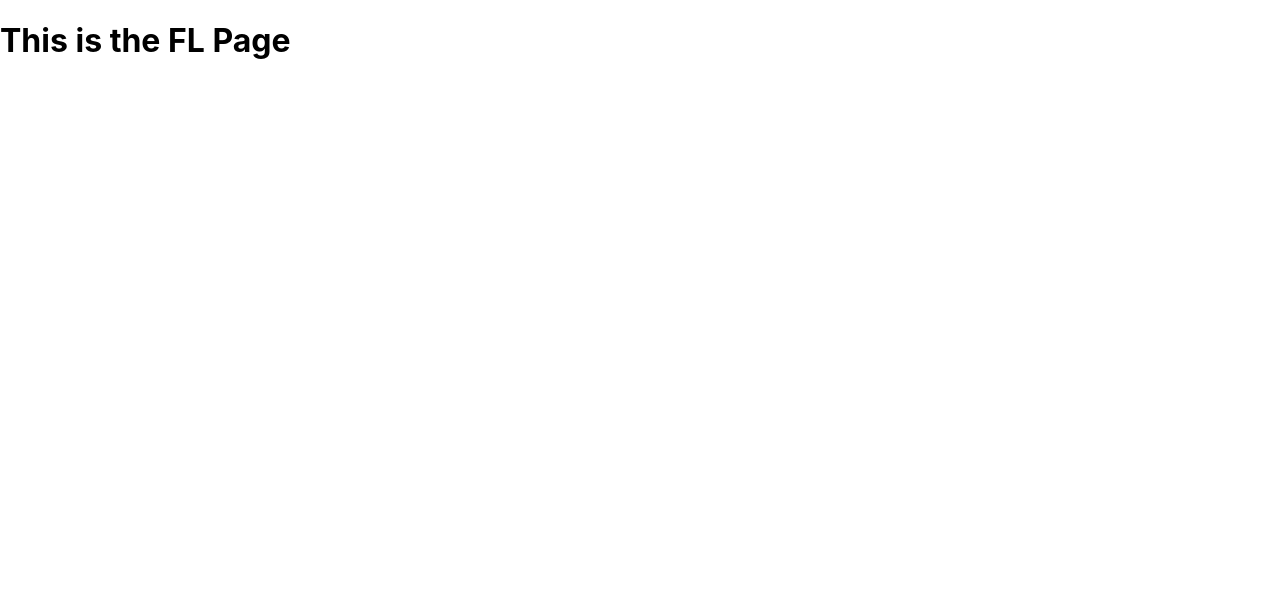
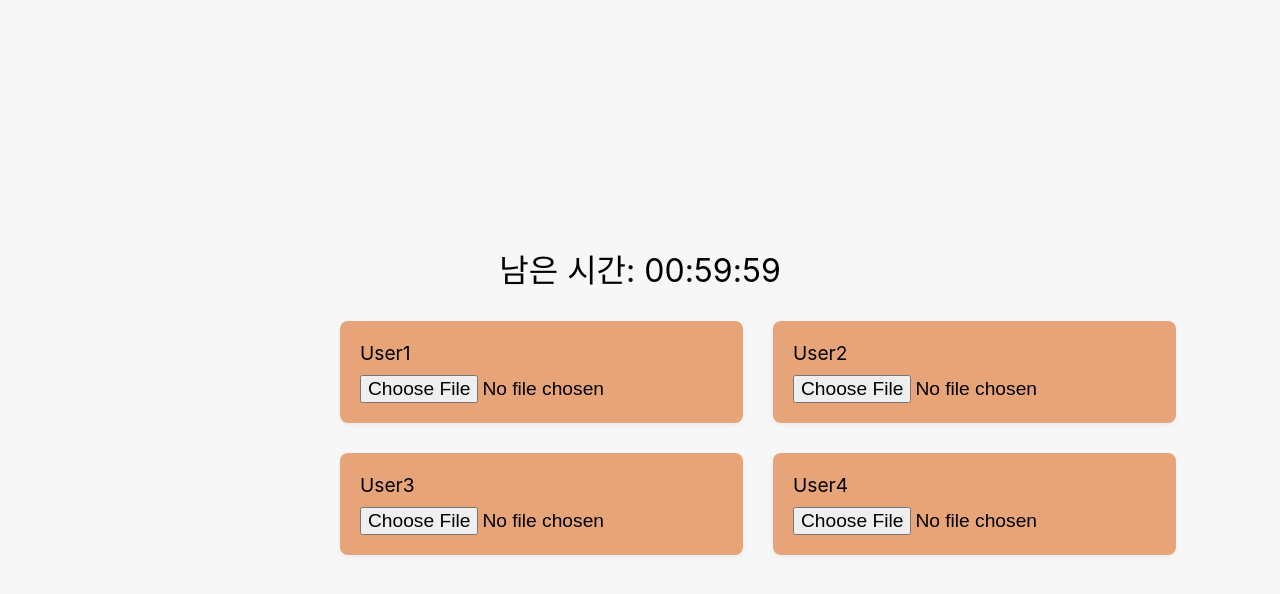
Before and after one commit to ACS-High-School/Frontend, a React (Create React App) app: page /fl in a window 1280 px wide. Shown: the top 594 px of the page. Built offline with nearby package versions, Linux system fonts and the light colour scheme.

Commit message:
feat : FLPage 구현
- 유저 목록과 파일 업로드 폼 구현
- 업로드 시 색상 변경
- 모두 업로드 시 학습 시작 버튼 생성

- 요소에 대한 정렬과 스타일 조정 필요

```diff
--- a/src/components/FLPage.jsx
+++ b/src/components/FLPage.jsx
@@ -1,7 +1,73 @@
-import React from 'react';
+import React, { useState, useEffect } from 'react';
+import '../styles/FLPage.css'; // 이 경로에 CSS 파일을 저장하세요.
+
+function useCountdown(targetDate) {
+    const getCountdownTime = () => targetDate - new Date().getTime();
+    const [countdownTime, setCountdownTime] = useState(getCountdownTime);
+
+    useEffect(() => {
+      if (countdownTime <= 0) {
+        // 타이머가 0에 도달했을 때의 로직을 여기에 추가하세요.
+        return;
+      }
+
+      // 정확한 1초 간격으로 카운트다운을 업데이트합니다.
+      const timerId = setTimeout(() => {
+        setCountdownTime(getCountdownTime());
+      }, 1000);
+
+      // 컴포넌트가 언마운트될 때 타이머를 정리합니다.
+      return () => clearTimeout(timerId);
+    }, [countdownTime, targetDate]);
+
+    return countdownTime;
+  }
 
 function FLPage() {
-  return <h1>This is the FL Page</h1>;
+  const [users, setUsers] = useState([
+    { id: 1, name: 'User1', fileUploaded: false },
+    { id: 2, name: 'User2', fileUploaded: false },
+    { id: 3, name: 'User3', fileUploaded: false },
+    { id: 4, name: 'User4', fileUploaded: false }
+  ]);
+
+
+  // 남은 시간을 분:초 형태로 변환합니다.
+  const formatTime = () => {
+    const minutes = Math.floor(countdownTime / 60000);
+    const seconds = Math.floor((countdownTime % 60000) / 1000);
+    return `${minutes}:${seconds < 10 ? '0' : ''}${seconds}`;
+  };
+
+  // 남은 시간 (예: 1시간 후)
+  const countdownTime = useCountdown(new Date().getTime() + 3600 * 1000);
+
+  const handleFileUpload = (userId) => {
+    setUsers(users.map(user =>
+      user.id === userId ? { ...user, fileUploaded: true } : user
+    ));
+  };
+
+  const allFilesUploaded = users.every(user => user.fileUploaded);
+
+  return (
+    <div className="fl-page">
+      <div className="countdown-timer">
+        남은 시간: {new Date(countdownTime).toISOString().substr(11, 8)}
+      </div>
+      <div className="user-list">
+        {users.map(user => (
+          <div key={user.id} className={`user-component ${user.fileUploaded ? 'uploaded' : ''}`}>
+            <span>{user.name}</span>
+            <input type="file" onChange={() => handleFileUpload(user.id)} />
+          </div>
+        ))}
+      </div>
+      {allFilesUploaded && (
+        <button className="start-learning">학습 시작</button>
+      )}
+    </div>
+  );
 }
 
 export default FLPage;
--- a/src/styles/FLPage.css
+++ b/src/styles/FLPage.css
@@ -0,0 +1,62 @@
+.fl-page {
+    display: flex;
+    flex-direction: column;
+    align-items: center; /* 가로 축에서 중앙 정렬 */
+    justify-content: center; /* 세로 축에서 중앙 정렬 */
+    height: 100vh; /* 뷰포트 높이에 맞춰 전체 화면을 채웁니다 */
+    padding: 20px;
+    background: #f7f7f7;
+    box-sizing: border-box; /* 패딩을 포함한 전체 너비가 100%가 되도록 설정합니다 */
+  }
+
+
+  .countdown-timer {
+    font-size: 2em; /* 카운트다운 타이머 사이즈 증가 */
+    margin: 0 auto;
+    margin-bottom: 30px;
+  }
+
+  .user-list {
+    display: grid;
+    grid-template-columns: repeat(2, 1fr); /* 2열 그리드로 설정 */
+    gap: 30px; /* 그리드 사이 간격 */
+    width: 100%;
+    max-width: 600px; /* 최대 너비 설정 */
+    margin: 0 auto; /* 상하 마진 0, 좌우 마진 자동으로 중앙 정렬 */
+  }
+
+
+  .user-component {
+    display: flex;
+    flex-direction: column;
+    align-items: flex-start; /* 파일 입력과 이름을 왼쪽 정렬 */
+    padding: 20px;
+    border-radius: 8px;
+    background-color: #e6a478;
+    box-shadow: 0px 2px 5px rgba(0,0,0,0.05);
+    font-size: 1.2em; /* 유저 이름 사이즈 증가 */
+  }
+
+  .user-component > span {
+    margin-bottom: 10px; /* 이름과 파일 입력 사이의 간격 */
+  }
+
+  .user-component input[type="file"] {
+    font-size: 1em; /* 파일 입력 사이즈 조정 */
+  }
+
+  .user-component.uploaded {
+    background-color: #1bdd6c; /* 파일 업로드 시 색상 */
+  }
+
+  .start-learning {
+    padding: 15px 30px;
+    font-size: 1.5em; /* 학습 시작 버튼 사이즈 증가 */
+    margin-top: 30px; /* 버튼과 유저 리스트 사이의 간격 */
+  }
+
+  .start-learning:hover {
+    background-color: #8cc1e4; /* 학습 시작 버튼 hover 색상 */
+  }
+
+  /* 추가적인 미디어 쿼리를 사용하여 반응형 디자인을 고려하면 좋습니다. */
```
